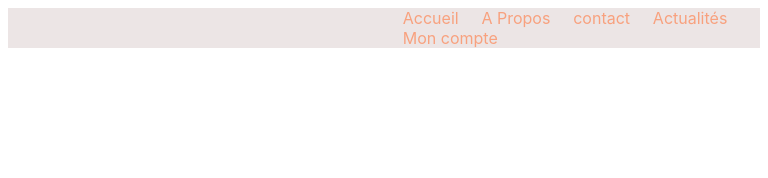
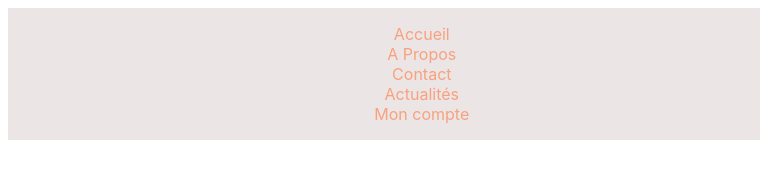
Before and after one commit to eveuuh/navbar, a plain HTML site: page index.html in a window 768 px wide. Drawn offline with Linux system fonts and the light colour scheme.

Commit message:
responsive

```diff
--- a/index.html
+++ b/index.html
@@ -6,6 +6,7 @@
         <title>Navbar</title>
         <link href="style.css" rel="stylesheet">
     </head>
+
 
 <body>
     <div class="navbar">
@@ -32,7 +33,7 @@
                 </li>
                 <li class="item">
                     <div class="dropdown">
-                        <a class="nav-link" href="#">contact</a>
+                        <a class="nav-link" href="#">Contact</a>
                         <div class="dropdown-content">
                             <a href="#">Link 1</a>
                             <a href="#">Link 2</a>
--- a/style.css
+++ b/style.css
@@ -7,6 +7,7 @@
     align-items: center;
     flex-direction: row-reverse;
     float: left;
+    width: 100%;
 }
 
 .navbar .nav-link {
@@ -16,8 +17,9 @@
 
 }
 
-.navbar .bar{
-    width: 50%;
+.bar {
+  width: 100%;
+  text-align: right;
 }
 
 .navbar .item{
@@ -70,12 +72,13 @@ a:hover {
 
 
 
-@media(min-width: 768px) and (max-width: 1388px)
+@media(min-width: 0px) and (max-width: 1200px)
 {
-.navbar{
-    width :100% ;
-    padding :0px ;
-    float: none;
+.navbar .item {
+    display:block;
 
 }
+.navbar {
+  height: 100%;
 }
+}
```
